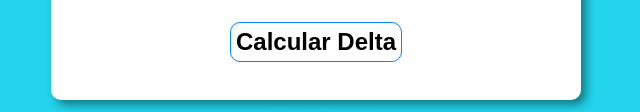
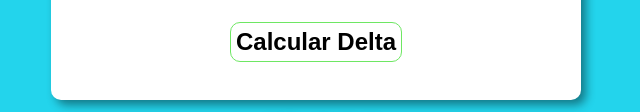
Before and after one commit to GusttaXyX/Projeto-Bhaskara, a plain HTML site: page index.html in a window 1280 px wide. Shown: the part 296-408 px from the top of the page, without its empty margins (324-964 px from the left). Drawn offline with Linux system fonts and the light colour scheme.

Commit message:
mudança de cor da página

```diff
--- a/style.css
+++ b/style.css
@@ -42,7 +42,7 @@ header{
 
 }
 #button_one{
-    border: 1px solid rgb(0, 132, 255);
+    border: 1px solid rgb(110, 231, 99);
     padding: 5px;
     margin: 5px;
     border-radius: 10px;
```
